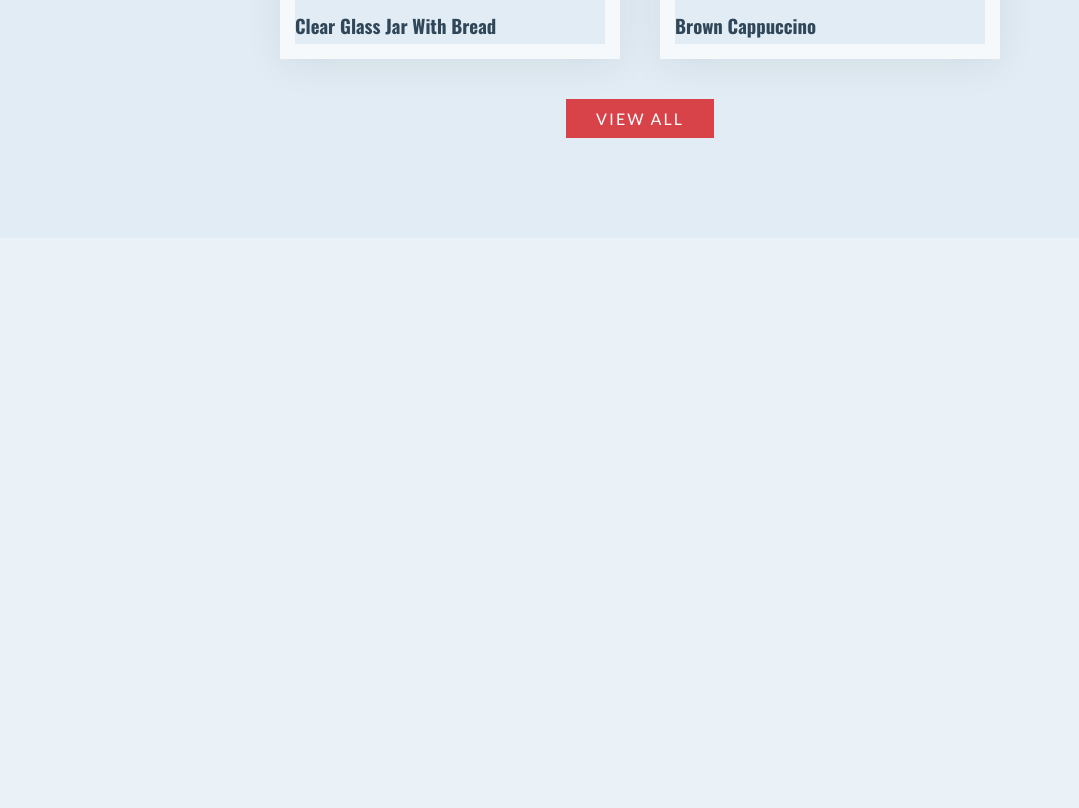
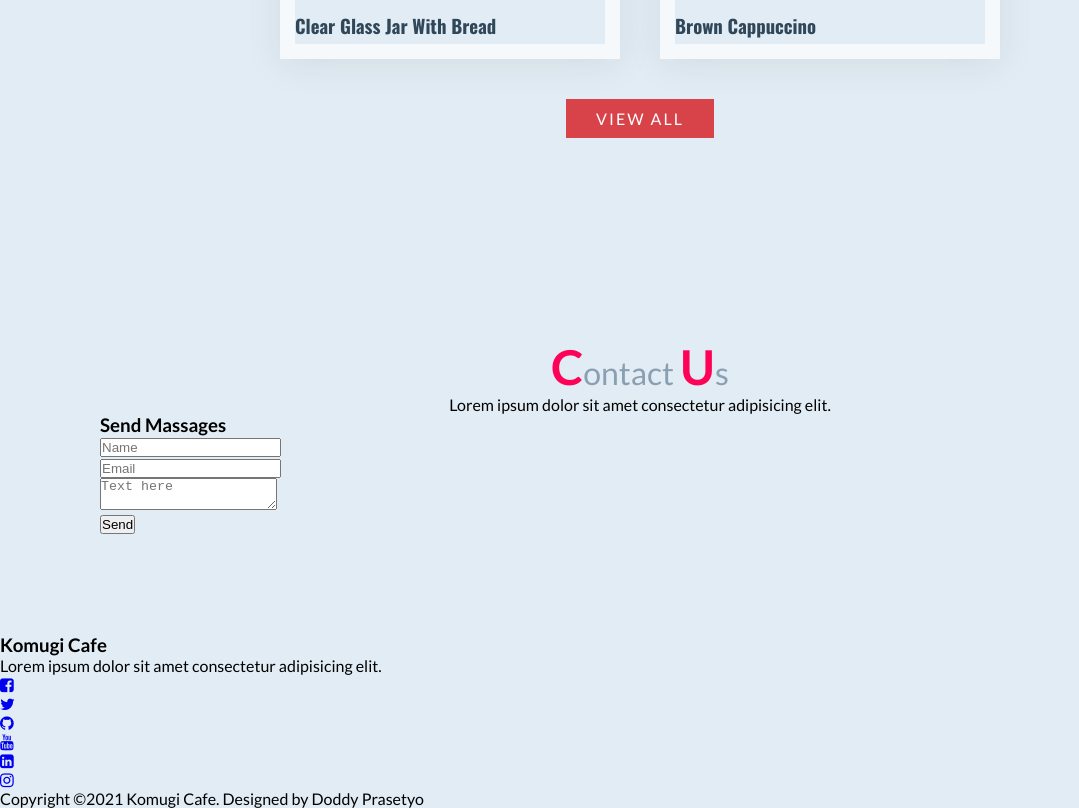
Before and after one commit to doddyprasetyo17/KomugiCafe, a plain HTML site: page index.html in a window 1280 px wide. Shown: the part 2673-3481 px from the top of the page, without its empty margins (0-1079 px from the left). Before the commit the page ends 2911 px from the top, so only its background shows below. Drawn offline with nearby package versions, Linux system fonts and the light colour scheme; a script that the page names is missing.

Commit message:
update footer
menambah footer

```diff
--- a/index.html
+++ b/index.html
@@ -7,6 +7,7 @@
     <meta name="viewport" content="width=device-width, initial-scale=1.0">
     <title>Komugi Cafe</title>
     <link rel="stylesheet" href="style.css">
+    <link rel="stylesheet" href="https://cdnjs.cloudflare.com/ajax/libs/font-awesome/4.7.0/css/font-awesome.min.css">
 </head>
 
 <body>
@@ -121,6 +122,47 @@
                 <a href="#" class="btn">View All</a>
             </div>
         </section>
+
+        <section class="contact" id="contact">
+            <div class="tittle">
+                <h2 class="tittleText"><span>C</span>ontact <span>U</span>s</h2>
+                <p>Lorem ipsum dolor sit amet consectetur adipisicing elit.
+                </p>
+            </div>
+            <div class="contactForm">
+                <h3>Send Massages</h3>
+                <div class="inputBox">
+                    <input type="text" placeholder="Name">
+                </div>
+                <div class="inputBox">
+                    <input type="text" placeholder="Email">
+                </div>
+                <div class="inputBox">
+                    <textarea placeholder="Text here"></textarea>
+                </div>
+                <div class="inputBox">
+                    <input type="submit" value="Send">
+                </div>
+            </div>
+        </section>
+
+    <footer>
+        <div class="footer-content">
+            <h3>Komugi Cafe</h3>
+            <p>Lorem ipsum dolor sit amet consectetur adipisicing elit.</p>
+            <ul class="socials">
+                <li><a href="#"><i class="fa fa-facebook-square"></i></a></li>
+                <li><a href="#"><i class="fa fa-twitter"></i></a></li>
+                <li><a href="#"><i class="fa fa-github"></i></a></li>
+                <li><a href="#"><i class="fa fa-youtube"></i></a></li>
+                <li><a href="#"><i class="fa fa-linkedin-square"></i></a></li>
+                <li><a href="#"><i class="fa fa-instagram"></i></a></li>
+            </ul>
+        </div>
+        <div class="footer-bottom">
+            <p>Copyright &copy;2021 Komugi Cafe. Designed by <span>Doddy Prasetyo</span> </p>
+        </div>
+    </footer>
     </main>
 </body>
 <script src="script.js"></script>
```
